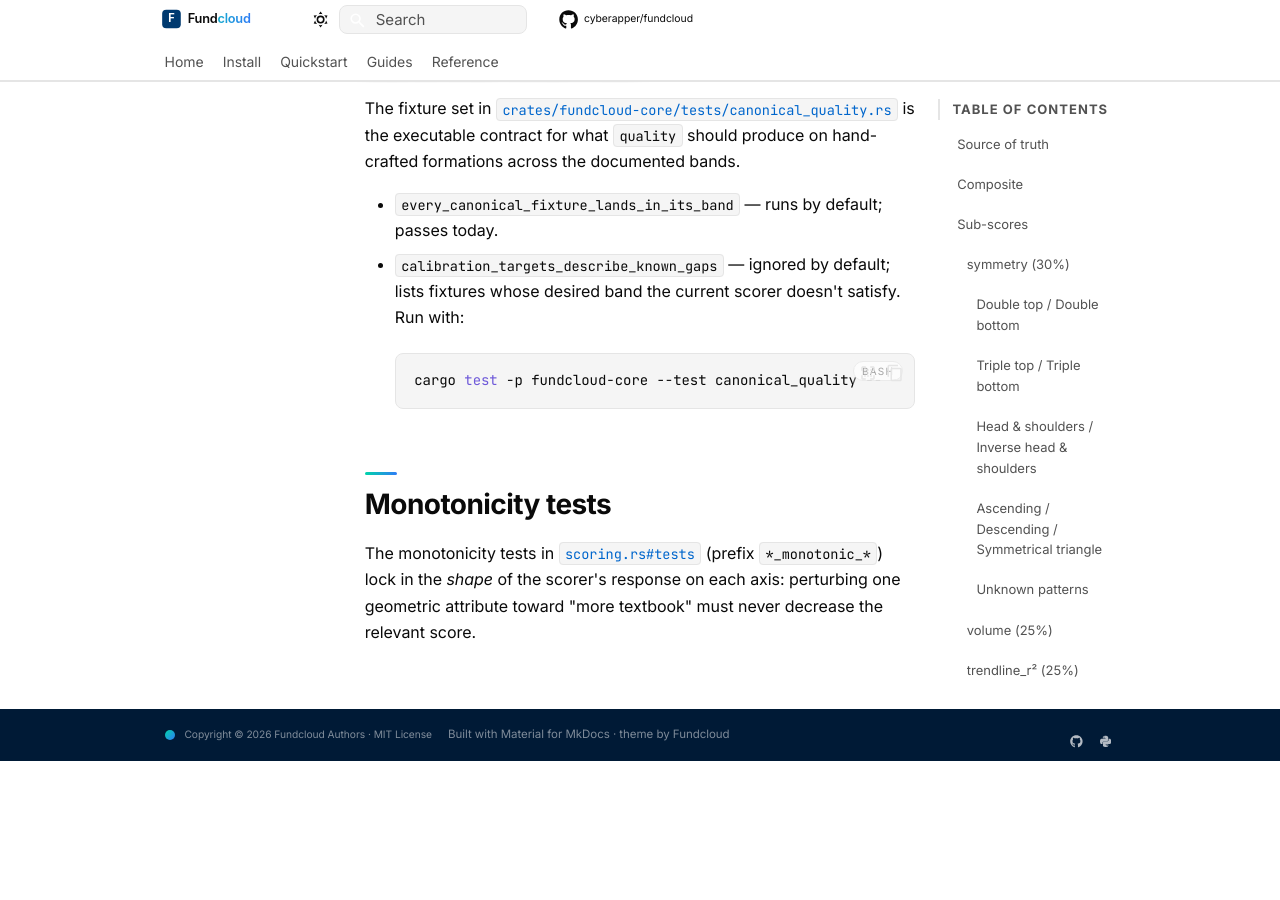
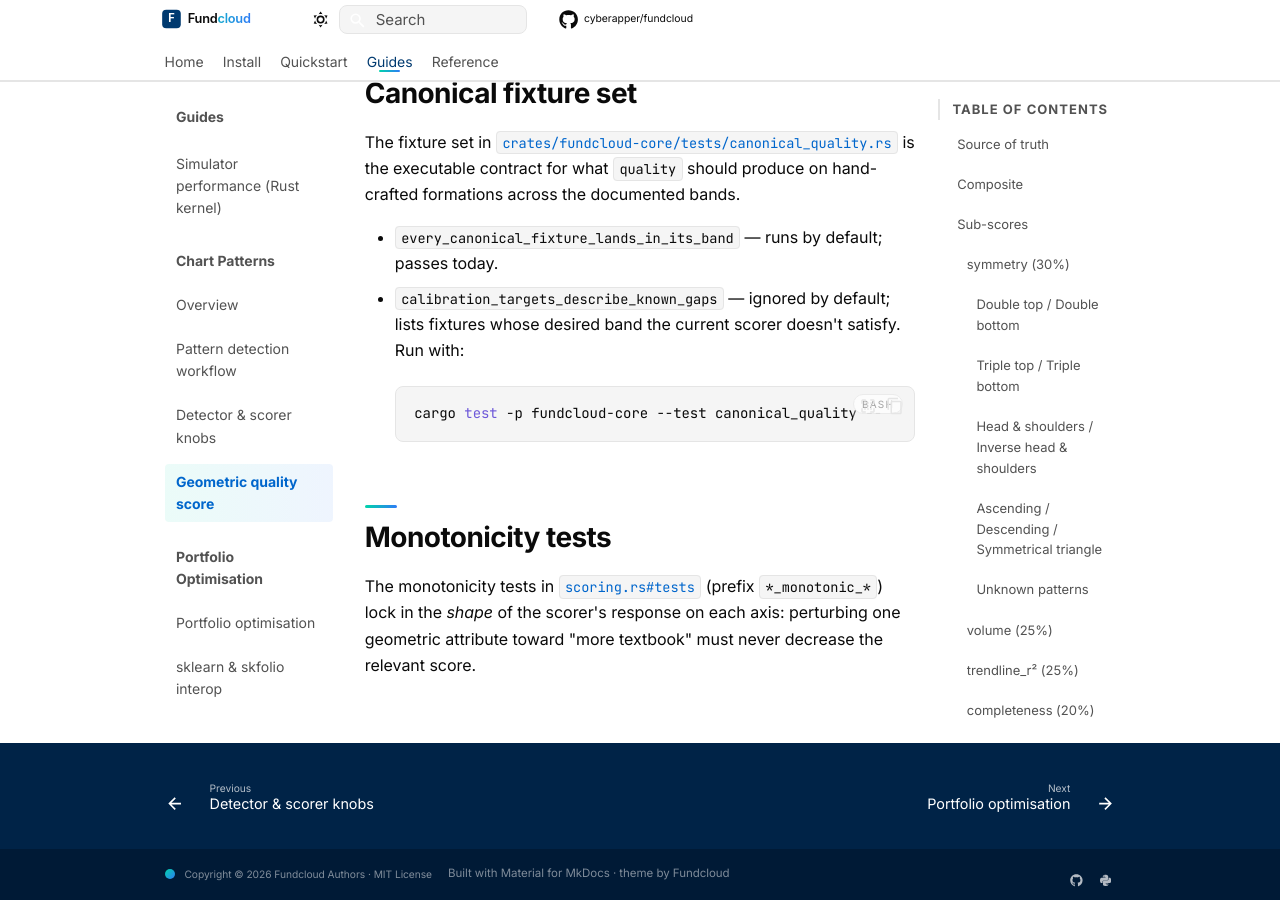
Before and after one commit to cyberapper/fundcloud, an MkDocs documentation site: the page built from docs/scoring/quality.md, in a window 1280 px wide and 900 px high, scrolled down 5748 px. Built offline with MkDocs 1.6.1 and Material for MkDocs 9.7.7, drawn with Linux system fonts in a browser that asks for light colours; comment, search, counter and statistics services are not loaded; the version menu is left out; before the commit the page ends 6509 px from its top, so only the background shows below that; part of the change alters nothing that is shown; some of the changed text lies outside the part shown.

Commit message:
docs(patterns): add end-to-end overview, wire orphan pages, fix mkdocs strict
- New guides/patterns/overview.md: pipeline diagram, supported-patterns
  table, tuning recipe, measured runtime numbers, and roadmap.
- mkdocs nav: add overview + previously-orphan knobs.md and
  scoring/quality.md to the Chart Patterns block.
- scoring/quality.md: replace three broken `../../crates/...` relative
  links with GitHub blob URLs (matches existing project pattern).

Restores `mkdocs build --strict` to passing — was failing on two
not-in-nav warnings and three unresolved relative links.

Co-Authored-By: Claude Opus 4.7 (1M context) <noreply@anthropic.com>

````diff
--- /dev/null
+++ b/docs/guides/patterns/overview.md
@@ -0,0 +1,230 @@
+# Chart patterns: end-to-end overview
+
+`fundcloud.features.patterns` ships nine classical chart-pattern
+detectors as a first-class feature surface — every detector composes
+with `FeaturePipeline`, the simulator, and the `.fc` accessor exactly
+like a TA-Lib indicator. Detection runs in pure Rust under
+`fundcloud._core`; the Python layer wraps each detector as an
+`IndicatorSpec` subclass.
+
+This page is the bird's-eye view. For the runnable recipe, see the
+[detection workflow](pattern-detection.md). For every tunable knob, see
+[knobs](knobs.md). For the formal contract — schemas, exact validation
+rules, every metric — see the [reference](../../reference/patterns.md).
+
+## How it works, end to end
+
+```mermaid
+flowchart LR
+    A[OHLCV bars<br/>MultiIndex frame] --> B[Multi-tier pivots<br/>orders 3,5,8 / 13,21 / 34,55]
+    B --> C[Per-detector scan<br/>Rust]
+    C --> D[GeometricScorer<br/>0–100 quality]
+    D --> E[Events frame<br/>14 columns]
+    E --> F1[transform → signal panel]
+    E --> F2[apply_condition → entries/exits/stops]
+    F2 --> G[PatternStrategy → Simulator]
+    E --> F3[evaluate_pattern → hit_rate / IC / MAE]
+    E --> F4[plot_pattern_event / plot_asset_patterns]
+```
+
+A scan is one function call, but five things happen:
+
+1. **Pivots.** For each asset, the Rust core finds local minima and
+   maxima at multiple `pivot_orders`. The default is *three disjoint
+   tiers* — `(3,5,8)`, `(13,21)`, `(34,55)` — unioned, so short and
+   long formations both surface in one pass.
+2. **Detect.** Each detector slides a fixed-shape pivot window
+   (3 pivots for double tops, 5 for H&S, etc.) over the merged pivot
+   list, applies its structural rules (peak symmetry, neckline slope,
+   prior-trend direction, …) and emits a candidate.
+3. **Score.** Every candidate is scored 0–100 by `GeometricScorer`:
+   `0.30 × symmetry + 0.25 × volume + 0.25 × trendline_r² + 0.20 ×
+   completeness`. The score measures *textbookness only* — it is **not**
+   a prediction of future return. Outcome modeling lives downstream
+   (see [Roadmap](#roadmap)).
+4. **Filter.** Detections below `min_quality` are dropped. Surviving
+   events are returned as a 14-column dataframe (pivots, breakout
+   level, formation window, quality, direction, variant tag).
+5. **Project.** `transform()` collapses events into a per-bar signal
+   panel using `signal_mode` (`BREAKOUT`, `FORMATION`, or `DECAY`).
+   `apply_condition()` fills target / stop / time-stop levels for use
+   by `PatternStrategy`.
+
+The whole pipeline is pure — no RNG, no clock, no I/O — so identical
+input produces identical output across runs and machines.
+
+## Supported patterns
+
+Nine tier-1 reversal/continuation detectors. All have shipped Rust
+implementations and Python wrappers; all support the same multi-tier
+pivot scan, the same scorer, the same events schema.
+
+| Family | Class | Direction | Default `condition` |
+|---|---|---|---|
+| Reversal — top | `HeadAndShoulders` | bearish | `MEASURED_MOVE`, `ABOVE_NECKLINE_PEAK` stop |
+| Reversal — top | `DoubleTop` | bearish | `MEASURED_MOVE`, `ABOVE_PIVOT` stop |
+| Reversal — top | `TripleTop` | bearish | `MEASURED_MOVE`, `ABOVE_PIVOT` stop |
+| Reversal — bottom | `InverseHeadAndShoulders` | bullish | `MEASURED_MOVE`, `BELOW_NECKLINE_TROUGH` stop |
+| Reversal — bottom | `DoubleBottom` | bullish | `MEASURED_MOVE`, `BELOW_PIVOT` stop |
+| Reversal — bottom | `TripleBottom` | bullish | `MEASURED_MOVE`, `BELOW_PIVOT` stop |
+| Continuation | `AscendingTriangle` | bullish | `HEIGHT_PROJECTED`, `BELOW_PIVOT` stop |
+| Continuation | `DescendingTriangle` | bearish | `HEIGHT_PROJECTED`, `ABOVE_PIVOT` stop |
+| Bilateral | `SymmetricalTriangle` | direction-of-prior-trend | `HEIGHT_PROJECTED`, `ABOVE/BELOW_PIVOT` stop |
+
+The full
+[reference](../../reference/patterns.md#detector-reference)
+documents each detector's structural rules — minimum bar counts,
+shoulder-tolerance bounds, flat-side slope thresholds, prior-trend
+windows, and Bulkowski-style variant tags (`"STRICT_ADAM_ADAM"`,
+`"STANDARD"`, `"LOOSE"`, …).
+
+## Tuning the parameters
+
+Every threshold is tunable. The
+[knobs reference](knobs.md) documents every one with its default,
+its decision (exposed / kept hardcoded / planned auto-scale), and
+what it changes.
+
+The minimum recipe — three knobs that move performance the most in
+practice:
+
+```python
+from fundcloud.features.patterns import HeadAndShoulders
+
+indicator = HeadAndShoulders(
+    min_quality=70,                 # raise from default 50 for
+                                     # higher-precision shortlist
+    shoulder_tolerance=0.10,        # how asymmetric the shoulders may be
+    prior_trend_window=20,          # bars before left shoulder used to
+                                     # confirm the prior up-trend
+)
+events = indicator.events(bars)
+```
+
+The repeatable workflow:
+
+1. **Run with defaults.** Start with `min_quality=50` and
+   `pivot_tiers=((3,5,8), (13,21), (34,55))`.
+2. **Bucket by quality.**
+   `feature_quality.quality_buckets(events, bars, horizon=20, n_buckets=5)`
+   tells you whether the scorer separates better events from worse on
+   *your* universe. A monotonic Q1 → Q5 lift in `expectancy` means the
+   scorer is earning its weight; pick `min_quality` at the floor of the
+   best bucket. Flat or anti-monotonic buckets mean the scorer is
+   fighting your data — loosen the relevant detector knob (e.g.,
+   `peak_tolerance`) or use the
+   [inverse trade](pattern-detection.md#inverse-direction-trading-fading-the-pattern)
+   path.
+3. **Compare hit rate against baseline.**
+   `evaluate_pattern(...)` returns both `hit_rate` and `baseline_hit`
+   side-by-side. The pattern has edge only if `hit_rate >
+   baseline_hit + 5pp` *and* `expectancy > 0` in R-multiples.
+4. **Stratify by regime.** `feature_quality.time_stability(...)`
+   reports the same stats across five chronological folds. A pattern
+   that worked only in one regime is regime-bound — flag it before
+   deploying live.
+
+For the quality scorer's exact weights, monotonicity contracts, and
+canonical fixture set, see [Quality score](../../scoring/quality.md).
+
+## Estimated runtime
+
+The Rust core is fast; for typical academic-scale studies the bottleneck
+is post-processing in Python (events frame construction, projection to
+signals, evaluation across horizons), not detection.
+
+Reference numbers, measured on a single Apple-silicon laptop core
+against a synthetic OHLCV panel of **10 assets × 5 years of daily
+bars** (~12,600 bar-rows total):
+
+| Operation | Time | Notes |
+|---|---|---|
+| One detector, `events()` (e.g. `DoubleTop`) | 4–6 ms | Reversal patterns |
+| One detector, `events()` (e.g. `HeadAndShoulders`, triangles) | 15–17 ms | More expensive — 5-pivot windows or trendline-fitting |
+| All 9 patterns, sequential | ~75 ms | ~1.5 ms per asset-year |
+| `evaluate_pattern(... horizons=(5,10,20,60))` | ~35 ms | Includes baseline-hit computation |
+| `run_pattern(...)` full backtest | ~165 ms | Indicator scan + simulator walk |
+
+How that scales:
+
+- **Linear in bar count.** Doubling the look-back doubles the time.
+- **Linear in asset count.** Each asset is scanned independently.
+- **Sub-linear in `pivot_tiers`.** Adding a tier costs less than a full
+  re-scan because the detector window slides over the union of pivots,
+  not the bars themselves. Disabling tiering (`pivot_tiers=()`) shaves
+  ~20 % at the cost of missing multi-month formations.
+- **`min_quality` is post-filter only** — raising it does not speed up
+  detection.
+
+For a hypothetical universe of **500 US equities × 10 years of daily
+bars** (~1.25 M bar-rows), expect ~10 s for one detector and ~75–90 s
+for all nine — well within an interactive notebook. Daily refresh in
+production fits comfortably in a single CPU minute.
+
+For tick-by-tick / streaming, see [Roadmap](#roadmap) — the current
+implementation is batch-only.
+
+## Roadmap
+
+The shipped surface (Rust core + 9 detectors + scorer + Python wrappers
++ events frame + condition descriptor + strategy + accessors + plots)
+is what the library guarantees today. Items below are in priority order
+and are *not* committed delivery dates — they're the design seams left
+open in the current codebase.
+
+### Near-term (PR-scoped)
+
+- **Confirmed-breakout mode.** Today `breakout_ts` fires on
+  `formation_end`. This systematically inflates `throwback_rate` and
+  fires one or two bars before the textbook entry. An opt-in
+  `EntryRule.CONFIRMED_BREAKOUT` will require a close-through-neckline
+  bar before emitting the event timestamp.
+- **Auto-scaled `prior_trend_window`.** Today's `10-bar` default is
+  daily-bar-shaped; on weekly bars it covers two months. A planned
+  auto-derive will set the window from the input timeframe.
+- **Native short side in `PatternStrategy`.** Bearish events are
+  currently long-via-`inverse=True`. Direct shorting depends on
+  simulator support for naked shorts — tracked there.
+
+### Medium-term (one-PR-per-feature)
+
+- **`ReliabilityScorer`.** A second scorer that blends
+  `GeometricScorer` with empirical hit-rate per
+  `(direction × timeframe × regime × asset_bucket)`. Output is an
+  outcome-aware confidence — strictly **separate** from the geometric
+  quality score (which stays a pure-geometry measure).
+- **`MLScorer`.** XGBoost predictor of realised R-multiple at a 20-bar
+  horizon, trained off the events frame plus standard features.
+  Independent from the geometric scorer.
+- **Streaming / tick-by-tick path.** The PyO3 layer has the seams for
+  an `update_one_bar(...)` style API; today's scan is batch-only.
+
+### Out of scope by design
+
+- **Calibration loops, hand-rating workflows, human-in-the-loop
+  feedback.** The library exposes the knobs and the scorer; calibration
+  belongs in user code.
+- **Tuning the geometric scorer against future returns.** The geometric
+  score is a pure-geometry measure; outcome predictiveness is the job
+  of `ReliabilityScorer` / `MLScorer`. See
+  [Quality score](../../scoring/quality.md) for the rationale.
+
+For the full inventory of *known* limitations (`pivot.order` is
+recorded but unused, `breakout_ts` semantics, no regime-aware scorer,
+no streaming, etc.), see the
+[reference's "Limitations and future work" section](../../reference/patterns.md#limitations-and-future-work).
+
+## Where to go next
+
+- **[Detection workflow](pattern-detection.md)** — the four-step
+  research recipe: detect → evaluate → bucket → backtest, with
+  copy-pasteable code.
+- **[Knobs reference](knobs.md)** — every threshold, window, and weight
+  with its default and tunability decision.
+- **[Quality score](../../scoring/quality.md)** — composite formula,
+  monotonicity contracts, canonical fixtures.
+- **[Chart Patterns reference](../../reference/patterns.md)** — formal
+  contract: detector validation rules, events schema, condition
+  semantics, file map.
+- **Examples** — `examples/31`–`36` are runnable end-to-end scripts
+  that mirror this guide.
--- a/docs/scoring/quality.md
+++ b/docs/scoring/quality.md
@@ -8,7 +8,7 @@
 
 ## Source of truth
 
-- Implementation: [`crates/fundcloud-core/src/patterns/scoring.rs`](../../crates/fundcloud-core/src/patterns/scoring.rs)
+- Implementation: [`crates/fundcloud-core/src/patterns/scoring.rs`](https://github.com/cyberapper/fundcloud/blob/main/crates/fundcloud-core/src/patterns/scoring.rs)
 - Public API: `GeometricScorer.score(pattern, ohlcv) -> PatternScore { quality, features }`
 - Per-event surface: each event in the events frame carries
   - `quality` (the composite score, `f64` in `0..=100`),
@@ -221,7 +221,7 @@ propose a new scorer (`ReliabilityScorer`, `MLScorer`, etc.).
 ## Canonical fixture set
 
 The fixture set in
-[`crates/fundcloud-core/tests/canonical_quality.rs`](../../crates/fundcloud-core/tests/canonical_quality.rs)
+[`crates/fundcloud-core/tests/canonical_quality.rs`](https://github.com/cyberapper/fundcloud/blob/main/crates/fundcloud-core/tests/canonical_quality.rs)
 is the executable contract for what `quality` should produce on
 hand-crafted formations across the documented bands.
 
@@ -237,7 +237,7 @@ hand-crafted formations across the documented bands.
 ## Monotonicity tests
 
 The monotonicity tests in
-[`scoring.rs#tests`](../../crates/fundcloud-core/src/patterns/scoring.rs)
+[`scoring.rs#tests`](https://github.com/cyberapper/fundcloud/blob/main/crates/fundcloud-core/src/patterns/scoring.rs)
 (prefix `*_monotonic_*`) lock in the *shape* of the scorer's response
 on each axis: perturbing one geometric attribute toward "more textbook"
 must never decrease the relevant score.
--- a/mkdocs.yml
+++ b/mkdocs.yml
@@ -188,7 +188,10 @@ nav:
           - Bracket orders (stop-loss + take-profit): guides/sim/bracket-orders.md
           - Simulator performance (Rust kernel): guides/sim/performance.md
       - Chart Patterns:
+          - Overview: guides/patterns/overview.md
           - Pattern detection workflow: guides/patterns/pattern-detection.md
+          - Detector & scorer knobs: guides/patterns/knobs.md
+          - Geometric quality score: scoring/quality.md
       - Portfolio Optimisation:
           - Portfolio optimisation: guides/portfolio/optimization.md
           - sklearn & skfolio interop: guides/interop/sklearn.md
````
